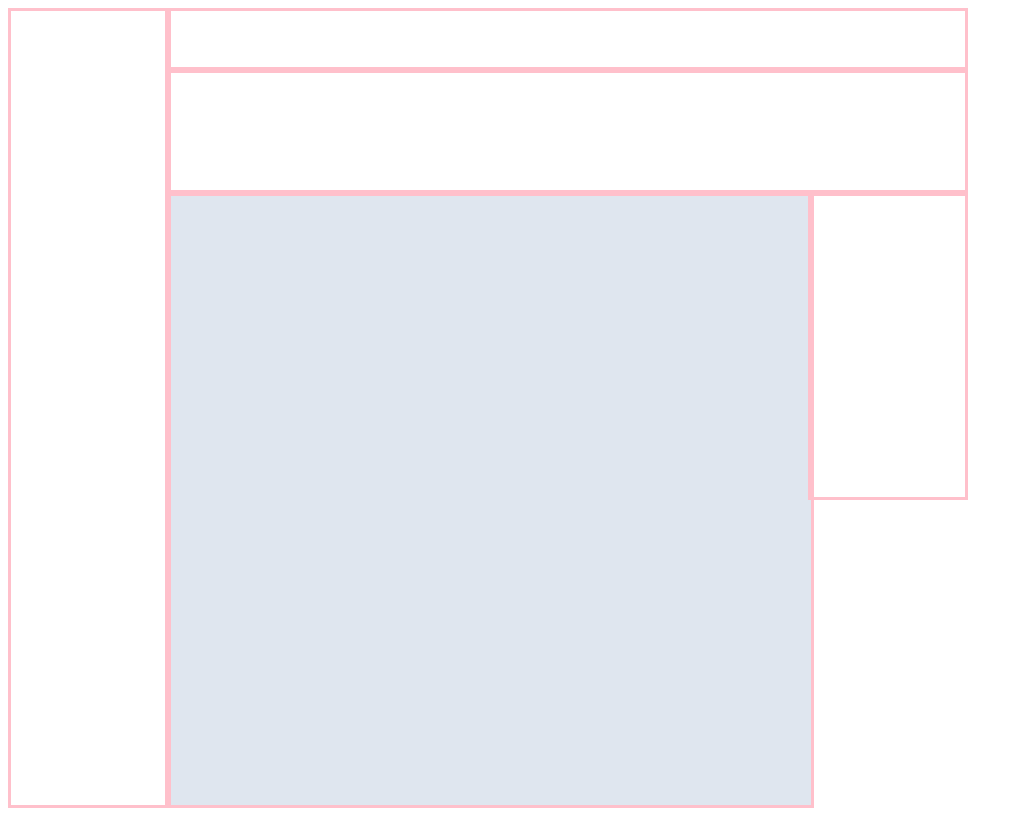
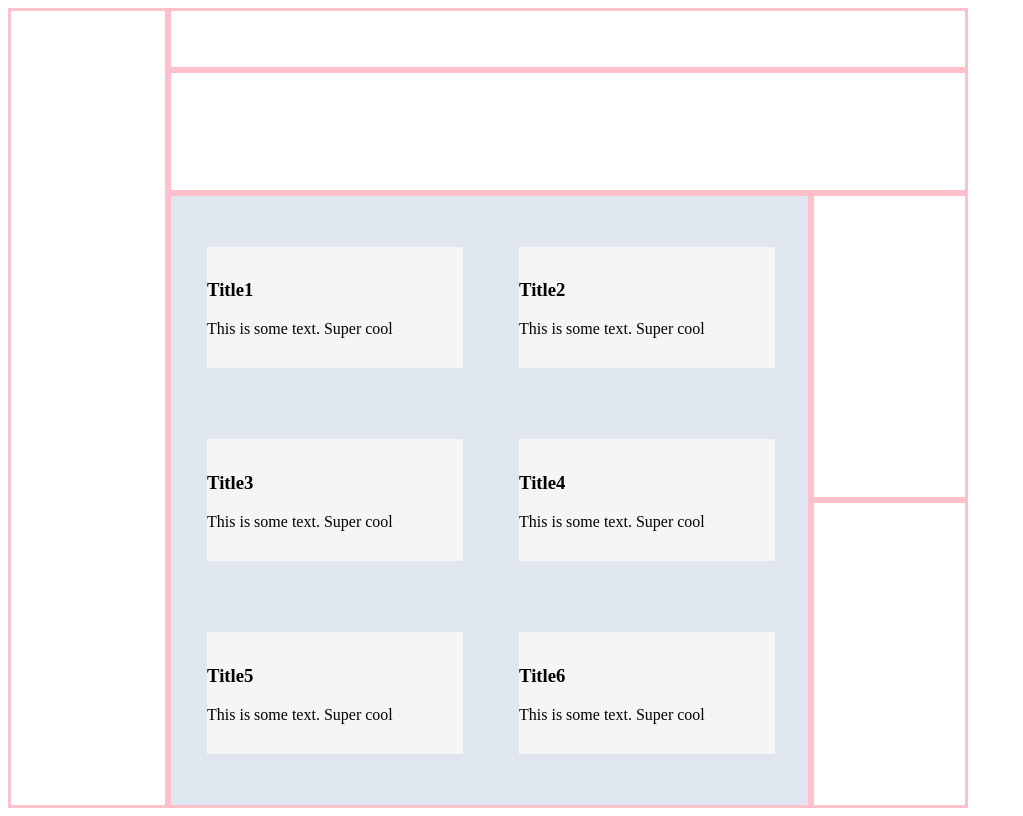
Before and after one commit to Jenziiy/admin-dashboard, a plain HTML site: page index.html in a window 1280 px wide. Shown: the whole page, without its empty margins (0-1023 px from the left). Drawn offline with Linux system fonts and the light colour scheme.

Commit message:
Add update to html format

```diff
--- a/index.html
+++ b/index.html
@@ -8,12 +8,40 @@
   <link rel="stylesheet" href="style.css">
 </head>
 <body>
-<div class="parent-container">
-  <div class="child item-1"></div>
-  <div class="child item-2"></div>
-  <div class="child item-3"></div>
-  <div class="child item-4"></div>
-  <div class="child item-5"></div>
+  <div class="wrapper">
+    <div class="parent-container">
+      <div class="child item-1"></div>
+      <div class="child item-2"></div>
+      <div class="child item-3"></div>
+      <div class="child item-4">
+    <div class="sub-item sub-item1">
+      <h3>Title1</h3>
+      <p>This is some text. Super cool</p>
+    </div>
+    <div class="sub-item sub-item2">
+      <h3>Title2</h3>
+      <p>This is some text. Super cool</p>
+    </div>
+    <div class="sub-item sub-item3">
+      <h3>Title3</h3>
+      <p>This is some text. Super cool</p>
+    </div>
+    <div class="sub-item sub-item4">
+      <h3>Title4</h3>
+      <p>This is some text. Super cool</p>
+    </div>
+    <div class="sub-item sub-item5">
+      <h3>Title5</h3>
+      <p>This is some text. Super cool</p>
+    </div>
+    <div class="sub-item sub-item6">
+      <h3>Title6</h3>
+      <p>This is some text. Super cool    </p>
+    </div>
+      </div>
+      <div class="child item-5"></div>
+      <div class="child item-6"></div>
+    </div>
 </div>
 
 </body>
```
